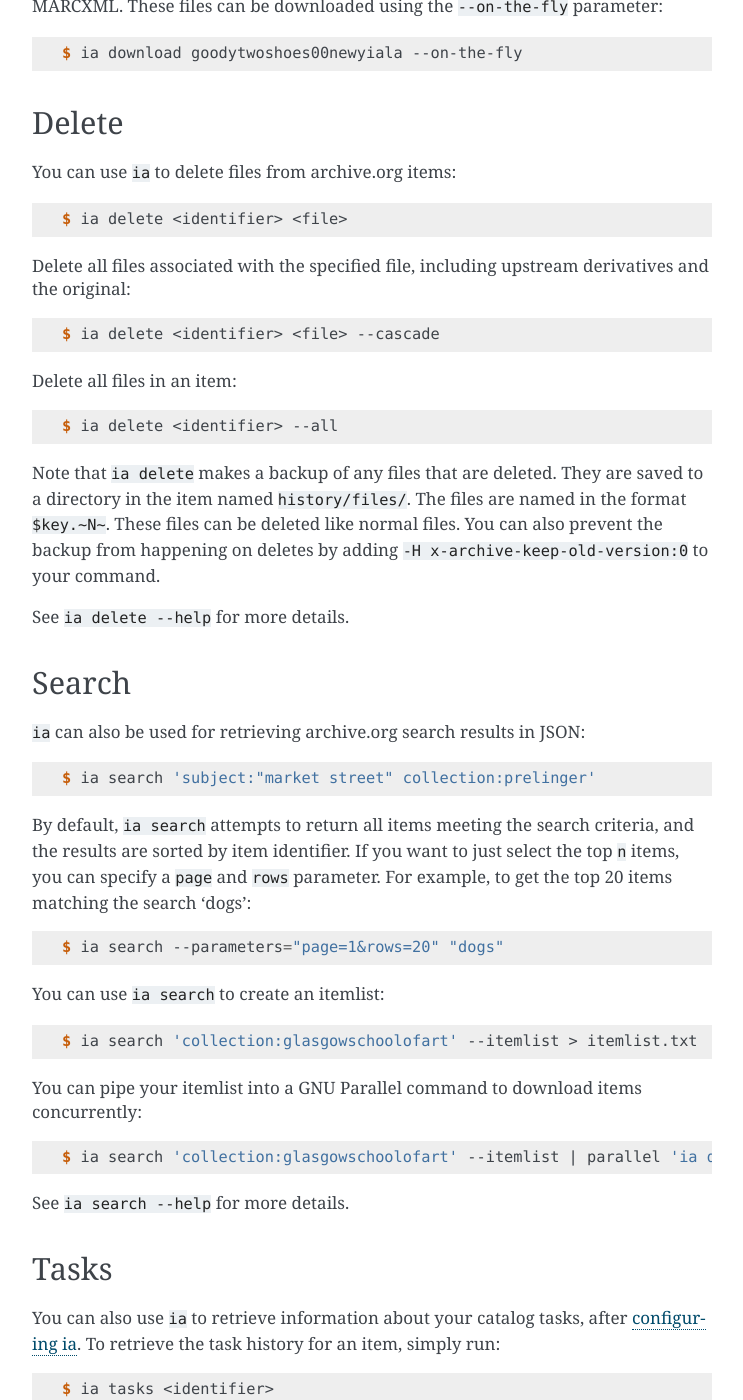
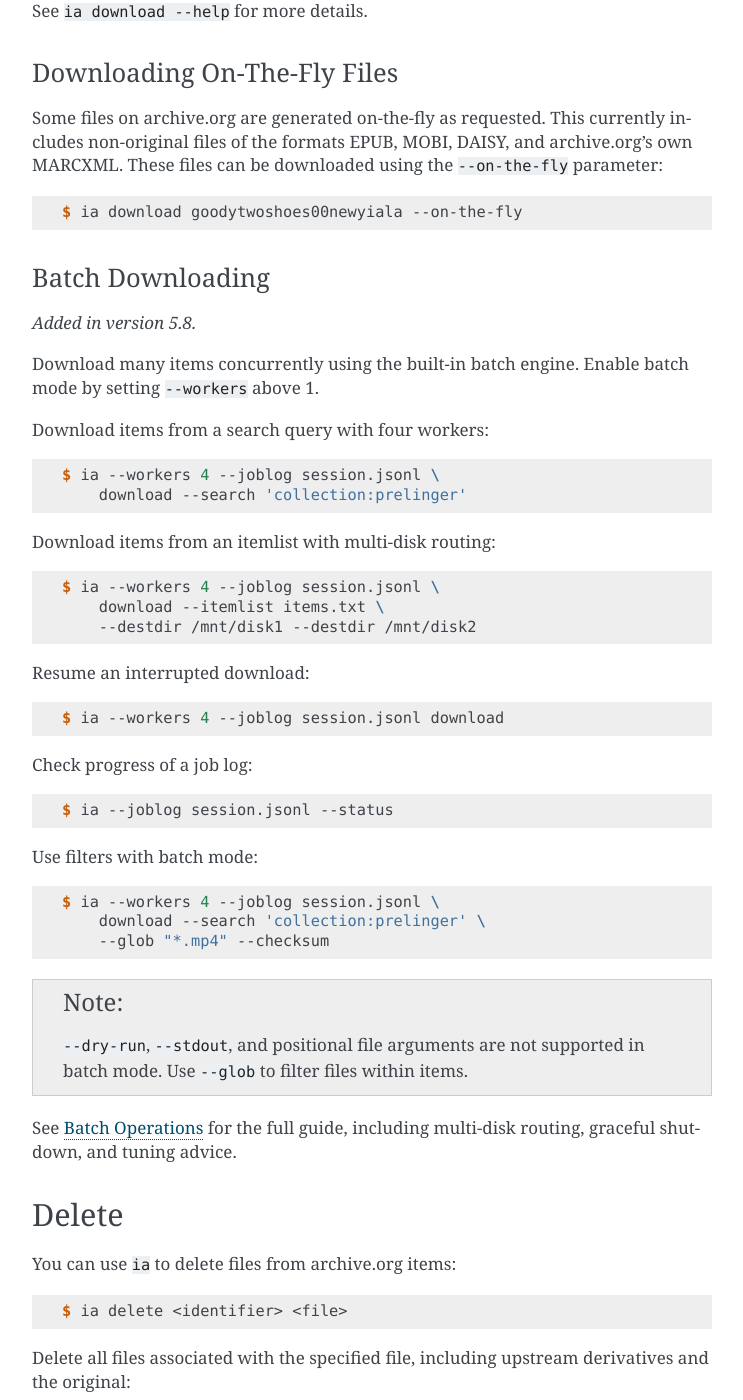
Before and after one commit to jjjake/internetarchive, a Sphinx documentation site: the page built from docs/source/cli.rst, in a window 1280 px wide and 1400 px high, scrolled down 6196 px. Shown: the whole window, without its empty margins (368-1111 px from the left). Built offline with Sphinx 7.4.7, drawn with Linux system fonts in a browser that asks for light colours; some of the changed text lies outside the part shown.

Commit message:
docs: add batch operations guide and update existing docs
Add docs/source/batch.rst with full guide for the batch engine
(job logging, resume, multi-disk routing, graceful shutdown,
tuning, filtering, CLI reference, Python API). Nest it under
the CLI page in the sidebar via hidden toctree.

Update cli.rst with batch options in ia --help output, a batch
downloading subsection, and updated performance tips. Add batch
operations autodoc section to modules.rst. Add cross-references
from parallel.rst. Add quick start entry in index.rst.

Co-Authored-By: Claude Opus 4.6 <noreply@anthropic.com>

```diff
--- a/docs/source/cli.rst
+++ b/docs/source/cli.rst
@@ -37,6 +37,14 @@ Check out the help menu to see all available commands:
       -H HOST, --host HOST  host to connect to (doesn't work for requests made to s3.us.archive.org)
       --user-agent-suffix SUFFIX
                             append SUFFIX to the default User-Agent header
+
+    batch options:
+      Concurrent bulk operations (supported by: download)
+
+      -w N, --workers N     number of concurrent workers (default: 1)
+      --joblog PATH         JSONL job log path for resume support
+      --batch-retries N     per-job retry count in batch mode (default: 3)
+      --status              print job log summary and exit (requires --joblog)
 
     commands:
       {command}
@@ -304,6 +312,66 @@ Some files on archive.org are generated on-the-fly as requested. This currently
     $ ia download goodytwoshoes00newyiala --on-the-fly
 
 
+.. _cli-batch-download:
+
+Batch Downloading
+^^^^^^^^^^^^^^^^^
+
+.. versionadded:: 5.8
+
+Download many items concurrently using the built-in batch engine.
+Enable batch mode by setting ``--workers`` above 1.
+
+Download items from a search query with four workers:
+
+.. code:: console
+
+    $ ia --workers 4 --joblog session.jsonl \
+        download --search 'collection:prelinger'
+
+Download items from an itemlist with multi-disk routing:
+
+.. code:: console
+
+    $ ia --workers 4 --joblog session.jsonl \
+        download --itemlist items.txt \
+        --destdir /mnt/disk1 --destdir /mnt/disk2
+
+Resume an interrupted download:
+
+.. code:: console
+
+    $ ia --workers 4 --joblog session.jsonl download
+
+Check progress of a job log:
+
+.. code:: console
+
+    $ ia --joblog session.jsonl --status
+
+Use filters with batch mode:
+
+.. code:: console
+
+    $ ia --workers 4 --joblog session.jsonl \
+        download --search 'collection:prelinger' \
+        --glob "*.mp4" --checksum
+
+.. note::
+
+    ``--dry-run``, ``--stdout``, and positional file arguments are
+    not supported in batch mode. Use ``--glob`` to filter files
+    within items.
+
+See :ref:`batch` for the full guide, including multi-disk routing,
+graceful shutdown, and tuning advice.
+
+.. toctree::
+   :hidden:
+
+   batch
+
+
 Delete
 ------
 
@@ -435,8 +503,10 @@ You can also prevent the backup from happening on clobbers or deletes by adding
 Performance Tips
 ----------------
 
-For downloading or processing many items, see :ref:`using GNU Parallel <parallel>`
-for concurrent operations.
+For downloading many items concurrently, use the built-in
+:ref:`batch engine <batch>` with ``--workers`` and ``--joblog``.
+For uploads, metadata modifications, and other operations, see
+:ref:`using GNU Parallel <parallel>`.
 
 Getting Help
 ------------
--- a/docs/source/index.rst
+++ b/docs/source/index.rst
@@ -33,6 +33,7 @@ If you're new to Python or the command line interface (CLI), the easiest way to
 1. :ref:`Download a binary <binaries>` of the ``ia`` command-line tool
 2. :ref:`Configure your environment <configuration>` with your Archive.org credentials
 3. :ref:`Visit the CLI documentation <cli>` to start exploring how to use the tool
+4. Working with many items? See the :ref:`Batch Operations <batch>` guide
 
 Documentation
 =============
```
Also changed, not shown: docs/source/batch.rst (added, +257 -0 lines), docs/source/modules.rst (+57 -0 lines), docs/source/parallel.rst (+15 -0 lines).
